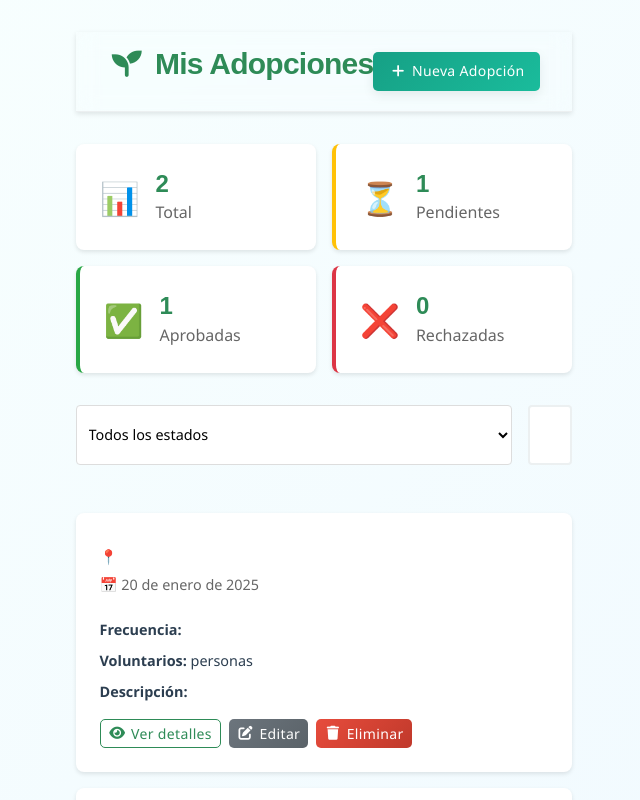
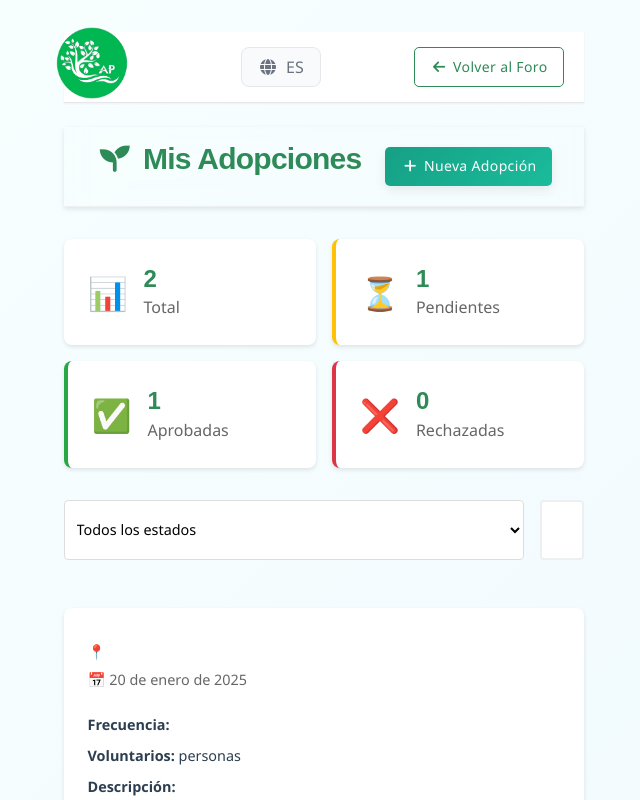
Before and after one commit to KristhianBello/IHC, a Vue app: page /adopciones in a window 1280 px wide. Shown: the top 800 px of the page, without its empty margins (316-956 px from the left). Built offline with nearby package versions, Linux system fonts and the light colour scheme; no server answers.

Commit message:
refactor: implement a new header layout in AdoptionsView with language toggle and navigation links

```diff
--- a/src/components/Foro.vue
+++ b/src/components/Foro.vue
@@ -5,7 +5,6 @@
       <div class="header-container">
         <div class="header-left">
           <img src="@/assets/logo.png" alt="Logo" class="header-logo" />
-          <h1 class="header-title">EcoVecinos</h1>
         </div>
 
         <div class="header-center">
@@ -1027,7 +1026,7 @@ onUnmounted(() => {
 .header-container {
   max-width: 1200px;
   margin: 0 auto;
-  padding: 0 1rem;
+  padding: 0 0.5rem 0 0.5rem;
   height: 64px;
   display: flex;
   align-items: center;
@@ -1038,12 +1037,17 @@ onUnmounted(() => {
   display: flex;
   align-items: center;
   gap: 0.75rem;
-}
+  justify-content: flex-start;
+  flex: 0 0 auto;
+}
+
 
 .header-logo {
-  height: 40px;
+  height: 56px;
   width: auto;
-}
+  margin-right: 12px;
+}
+
 
 .header-title {
   font-size: 1.5rem;
--- a/src/views/AdoptionsView.vue
+++ b/src/views/AdoptionsView.vue
@@ -1,8 +1,31 @@
 <template>
   <div class="adoptions-container">
-    <div class="header">
+    <!-- Header principal similar a Foro.vue -->
+    <header class="main-header">
+      <div class="header-container">
+        <div class="header-left">
+          <RouterLink to="/foro">
+            <img src="@/assets/logo.png" alt="Logo" class="header-logo" />
+          </RouterLink>
+        </div>
+        <div class="header-center">
+          <div class="language-selector">
+            <button @click="toggleLanguage" class="btn-language btn-with-icon">
+              <i class="fas fa-globe"></i>
+              {{ currentLanguage === 'es' ? 'ES' : 'EN' }}
+            </button>
+          </div>
+        </div>
+        <div class="header-right">
+          <RouterLink to="/foro" class="btn btn-outline" style="margin-right: 12px;">
+            <i class="fas fa-arrow-left"></i> Volver al Foro
+          </RouterLink>
+        </div>
+      </div>
+    </header>
+    <div class="header" style="margin-top: 24px;">
       <h2><i class="fas fa-seedling"></i> Mis Adopciones</h2>
-      <RouterLink to="/solicitud" class="btn btn-primary">
+      <RouterLink to="/solicitud" class="btn btn-primary" style="margin-left: 24px;">
         <i class="fas fa-plus"></i> Nueva Adopción
       </RouterLink>
     </div>
@@ -127,6 +150,9 @@
 
 <script setup>
 import { ref, computed, onMounted } from 'vue'
+import { useI18n } from '@/composables/useI18n.js'
+
+const { t, currentLanguage, toggleLanguage } = useI18n()
 import {
   loadAdoptions,
   deleteAdoption as removeAdoption,
@@ -249,6 +275,70 @@ onMounted(() => {
 </script>
 
 <style scoped>
+.main-header {
+  background: white;
+  border-bottom: 1px solid #e5e7eb;
+  box-shadow: 0 1px 2px 0 rgba(0,0,0,0.05);
+  position: sticky;
+  top: 0;
+  z-index: 100;
+}
+.header-container {
+  max-width: 1200px;
+  margin: 0 auto;
+  padding: 0 0.5rem 0 0.5rem;
+  height: 70px;
+  display: flex;
+  align-items: center;
+  justify-content: space-between;
+}
+.header-title {
+  font-size: 1.7rem;
+  font-weight: 700;
+  color: #2E8B57;
+  margin: 0 0 0 18px;
+  display: flex;
+  align-items: center;
+  gap: 10px;
+}
+.header-left {
+  display: flex;
+  align-items: center;
+  gap: 0.75rem;
+  justify-content: flex-start;
+  flex: 0 0 auto;
+}
+.header-logo {
+  height: 72px;
+  width: auto;
+  margin-right: 20px;
+  margin-left: -16px;
+}
+.header-center {
+  flex: 1;
+  display: flex;
+  justify-content: center;
+}
+.language-selector .btn-language {
+  display: flex;
+  align-items: center;
+  gap: 0.5rem;
+  padding: 0.5rem 1rem;
+  background: #f9fafb;
+  border: 1px solid #e5e7eb;
+  border-radius: 8px;
+  color: #6b7280;
+  cursor: pointer;
+  transition: all 0.2s;
+}
+.language-selector .btn-language:hover {
+  background: #d1fae5;
+  color: #059669;
+}
+.header-right {
+  display: flex;
+  align-items: center;
+}
 .adoptions-container {
   max-width: 1200px;
   margin: 0 auto;
```
